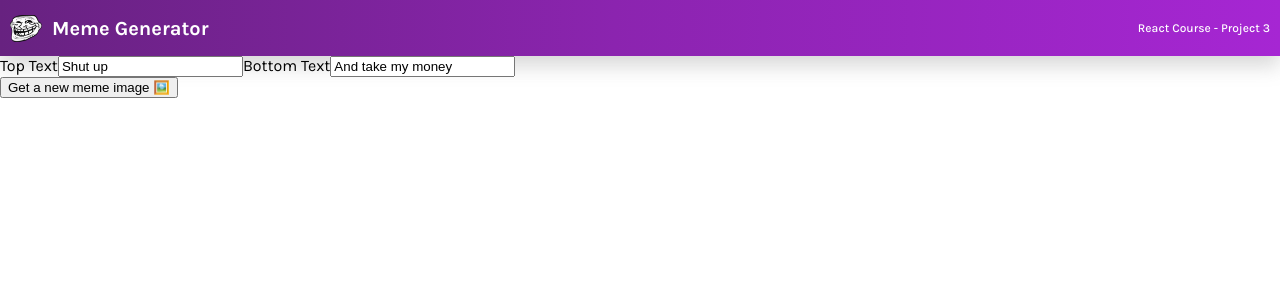
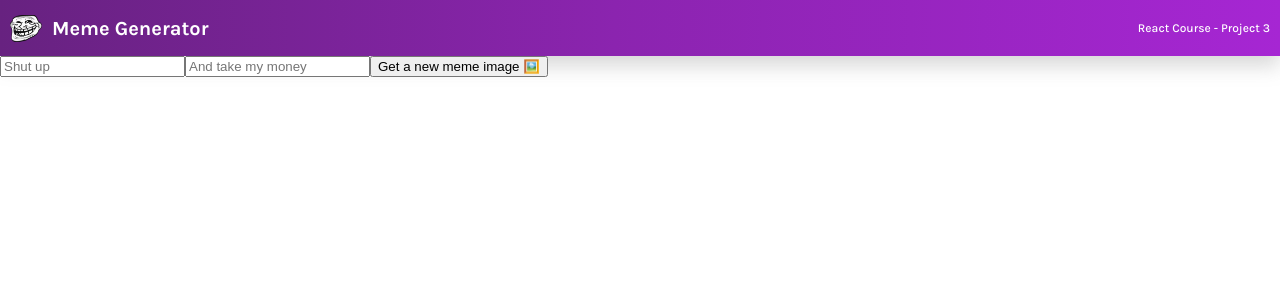
Before and after one commit to aks1489/Meme-Generator, a React (Vite) app: page / in a window 1280 px wide. Shown: the top 300 px of the page. Built offline with nearby package versions, Linux system fonts and the light colour scheme.

Commit message:
update meme component

```diff
--- a/src/components/Meme.jsx
+++ b/src/components/Meme.jsx
@@ -1,15 +1,13 @@
 export default function Meme(){
     return(
-        <form className="form" action="">
-            <div className="form-input-container">
-                <label htmlFor="top-text">Top Text</label>
-                <input className="form-imput-box" id="top-text" name="top-text" type="text" value="Shut up"/>
-                <label htmlFor="bottom-text">Bottom Text</label>
-                <input className="form-input-box" id="bottom-text" name="bottom-text" type="text" value="And take my money" />
-            </div>
-            <div className="form-submit">
+        <div className="main">
+            <form className="form" action="">
+                {/* <label htmlFor="top-text">Top Text</label> */}
+                <input className="form-input" id="top-text" name="top-text" type="text" placeholder="Shut up" />
+                {/* <label htmlFor="bottom-text">Bottom Text</label> */}
+                <input className="form-input" id="bottom-text" name="bottom-text" type="text" placeholder="And take my money" />
                 <button type="submit" className="form-submit-button">Get a new meme image 🖼️</button>
-            </div>
-        </form>
+            </form>
+        </div>
     )
 }
```
